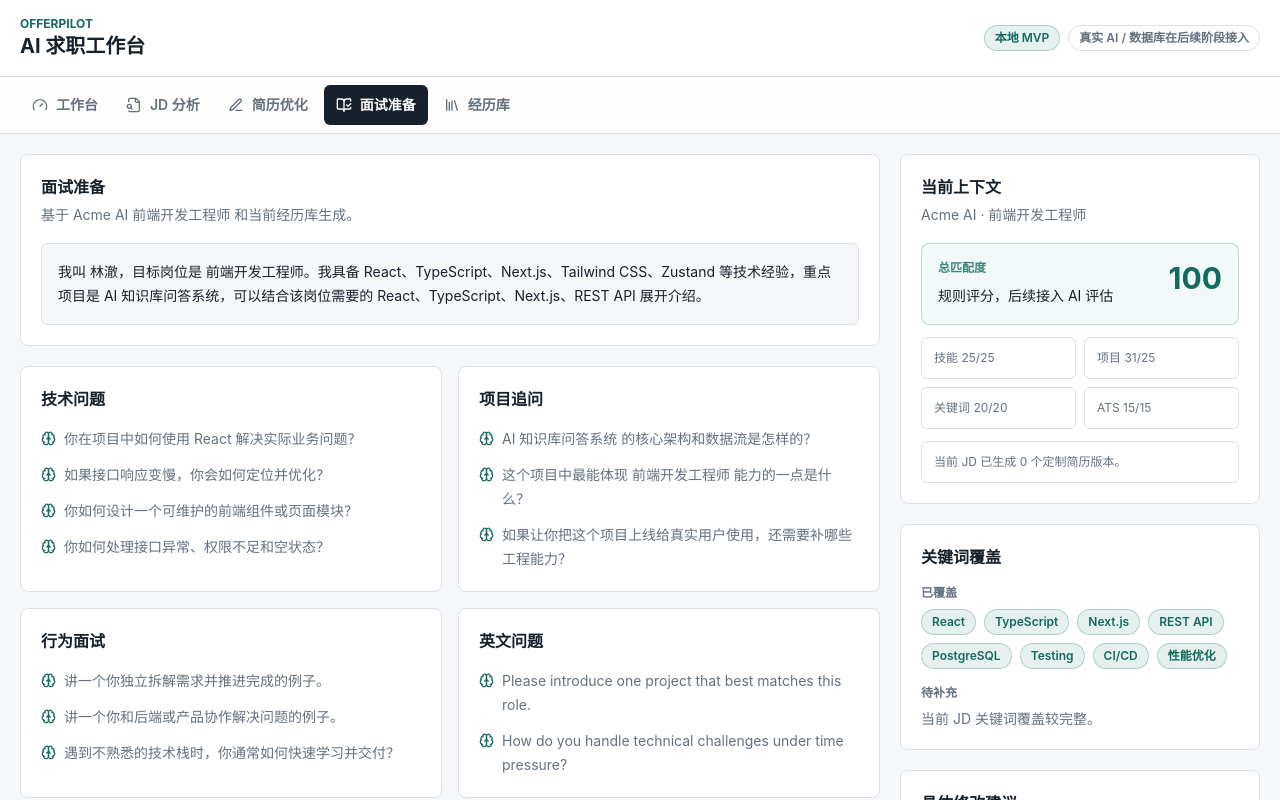
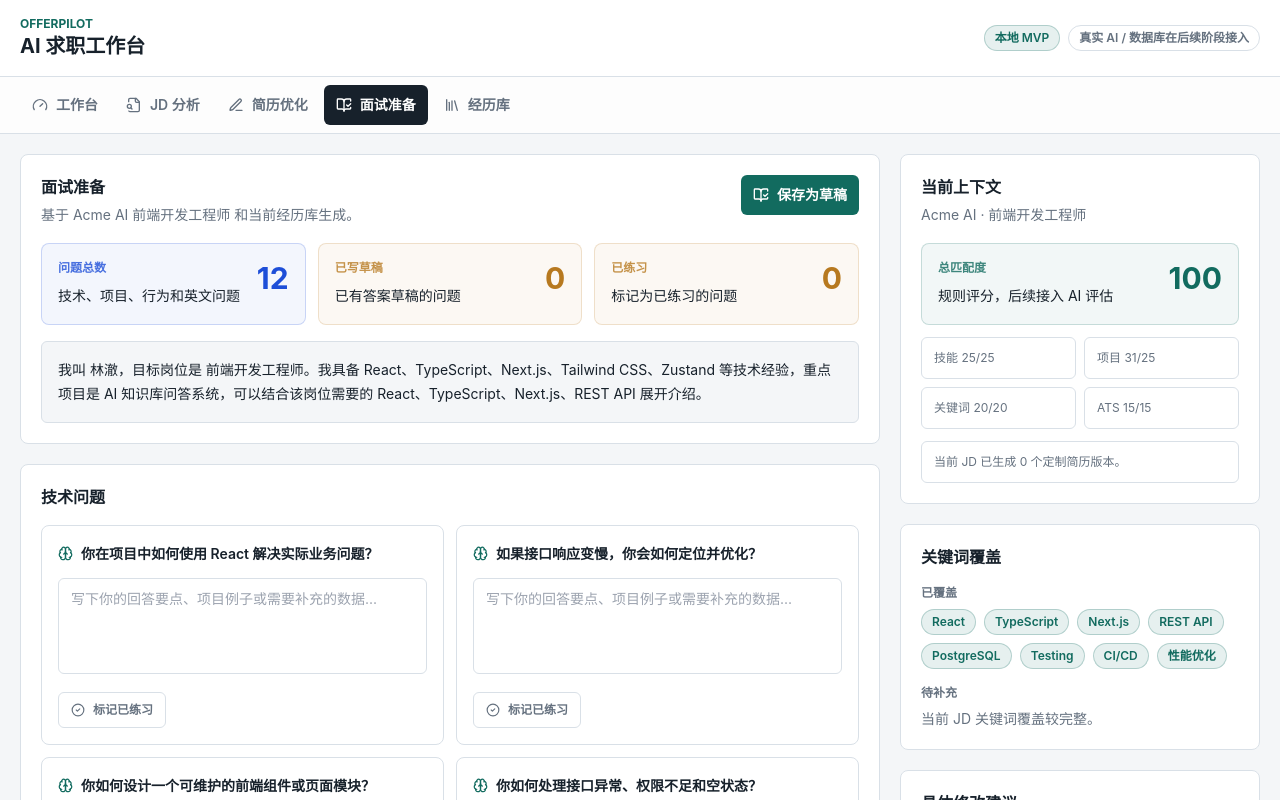
Before and after one commit to xinghe118/offerpilot, a Next.js app: page / in a window 1280 px wide. Both pictures are taken after a click on the button "面试准备". Shown: the top 800 px of the page. Built offline with nearby package versions, Linux system fonts and the light colour scheme.

Commit message:
feat: add interview prep workspace

```diff
--- a/components/offer-pilot-workspace.tsx
+++ b/components/offer-pilot-workspace.tsx
@@ -20,7 +20,7 @@ import { matchResumeToJd } from "@/lib/ai/match-resume";
 import { createTailoredResumeVersion } from "@/lib/ai/resume-version";
 import { rewriteProjectForJd } from "@/lib/ai/rewrite-project";
 import { seedJobDescriptions, seedProfile } from "@/lib/domain/seed-data";
-import type { JobDescription, Project, ResumeVersion, UserProfile } from "@/lib/domain/types";
+import type { InterviewPrep, JobDescription, Project, ResumeVersion, UserProfile } from "@/lib/domain/types";
 import { ScoreCard } from "./ui/score-card";
 
 type TabId = "dashboard" | "jd" | "optimizer" | "interview" | "profile";
@@ -115,6 +115,7 @@ export function OfferPilotWorkspace() {
   const [profile, setProfile] = useState(seedProfile);
   const [jobs, setJobs] = useState<JobDescription[]>(seedJobDescriptions);
   const [versions, setVersions] = useState<ResumeVersion[]>([]);
+  const [prepDrafts, setPrepDrafts] = useState<Record<string, InterviewPrep>>({});
   const [activeJobId, setActiveJobId] = useState(seedJobDescriptions[0].id);
   const [draftJob, setDraftJob] = useState({
     company: "Acme AI",
@@ -127,7 +128,8 @@ export function OfferPilotWorkspace() {
   const activeProject = profile.projects.find((project) => project.id === activeProjectId) ?? profile.projects[0];
   const match = useMemo(() => matchResumeToJd(profile, activeJob), [profile, activeJob]);
   const rewrite = useMemo(() => rewriteProjectForJd(activeProject, activeJob), [activeProject, activeJob]);
-  const prep = useMemo(() => generateInterviewPrep(profile, activeJob), [profile, activeJob]);
+  const generatedPrep = useMemo(() => generateInterviewPrep(profile, activeJob), [profile, activeJob]);
+  const prep = prepDrafts[activeJob.id] ?? generatedPrep;
 
   const averageMatch = Math.round(jobs.reduce((sum, job) => sum + matchResumeToJd(profile, job).total, 0) / jobs.length);
   const missingCount = match.missingKeywords.length;
@@ -166,6 +168,55 @@ export function OfferPilotWorkspace() {
     });
     setVersions((current) => [version, ...current]);
   }
+
+  function ensurePrepDraft() {
+    setPrepDrafts((current) => (current[activeJob.id] ? current : { ...current, [activeJob.id]: generatedPrep }));
+  }
+
+  function updateQuestionDraft(questionId: string, answerDraft: string) {
+    setPrepDrafts((current) => {
+      const base = current[activeJob.id] ?? generatedPrep;
+      const updateGroup = (items: typeof base.technicalQuestions) =>
+        items.map((item) => (item.id === questionId ? { ...item, answerDraft } : item));
+      return {
+        ...current,
+        [activeJob.id]: {
+          ...base,
+          technicalQuestions: updateGroup(base.technicalQuestions),
+          projectQuestions: updateGroup(base.projectQuestions),
+          behaviorQuestions: updateGroup(base.behaviorQuestions),
+          englishQuestions: updateGroup(base.englishQuestions),
+        },
+      };
+    });
+  }
+
+  function togglePracticed(questionId: string) {
+    setPrepDrafts((current) => {
+      const base = current[activeJob.id] ?? generatedPrep;
+      const updateGroup = (items: typeof base.technicalQuestions) =>
+        items.map((item) => (item.id === questionId ? { ...item, practiced: !item.practiced } : item));
+      return {
+        ...current,
+        [activeJob.id]: {
+          ...base,
+          technicalQuestions: updateGroup(base.technicalQuestions),
+          projectQuestions: updateGroup(base.projectQuestions),
+          behaviorQuestions: updateGroup(base.behaviorQuestions),
+          englishQuestions: updateGroup(base.englishQuestions),
+        },
+      };
+    });
+  }
+
+  const allPrepQuestions = [
+    ...prep.technicalQuestions,
+    ...prep.projectQuestions,
+    ...prep.behaviorQuestions,
+    ...prep.englishQuestions,
+  ];
+  const practicedCount = allPrepQuestions.filter((item) => item.practiced).length;
+  const draftedCount = allPrepQuestions.filter((item) => item.answerDraft.trim().length > 0).length;
 
   return (
     <main className="min-h-screen bg-canvas">
@@ -466,10 +517,24 @@ export function OfferPilotWorkspace() {
           {activeTab === "interview" && (
             <div className="space-y-5">
               <Panel>
-                <SectionHeader title="面试准备" detail={`基于 ${activeJob.company} ${activeJob.role} 和当前经历库生成。`} />
+                <div className="flex flex-wrap items-start justify-between gap-3">
+                  <SectionHeader title="面试准备" detail={`基于 ${activeJob.company} ${activeJob.role} 和当前经历库生成。`} />
+                  <button
+                    className="inline-flex h-10 items-center gap-2 rounded-md bg-accent px-3 text-sm font-semibold text-white transition hover:bg-accent/90"
+                    onClick={ensurePrepDraft}
+                  >
+                    <BookOpenCheck size={16} />
+                    保存为草稿
+                  </button>
+                </div>
+                <div className="mt-4 grid gap-3 md:grid-cols-3">
+                  <ScoreCard label="问题总数" value={allPrepQuestions.length} detail="技术、项目、行为和英文问题" tone="blue" />
+                  <ScoreCard label="已写草稿" value={draftedCount} detail="已有答案草稿的问题" tone={draftedCount ? "green" : "amber"} />
+                  <ScoreCard label="已练习" value={practicedCount} detail="标记为已练习的问题" tone={practicedCount ? "green" : "amber"} />
+                </div>
                 <p className="mt-4 rounded-md border border-line bg-canvas p-4 text-sm leading-6 text-ink">{prep.selfIntroduction}</p>
               </Panel>
-              <div className="grid gap-4 lg:grid-cols-2">
+              <div className="grid gap-4">
                 {[
                   ["技术问题", prep.technicalQuestions],
                   ["项目追问", prep.projectQuestions],
@@ -478,14 +543,33 @@ export function OfferPilotWorkspace() {
                 ].map(([title, questions]) => (
                   <Panel key={title as string}>
                     <SectionHeader title={title as string} />
-                    <ul className="mt-4 space-y-3 text-sm leading-6 text-muted">
+                    <div className="mt-4 grid gap-3 lg:grid-cols-2">
                       {(questions as typeof prep.technicalQuestions).map((item) => (
-                        <li className="flex gap-2" key={item.id}>
-                          <Brain className="mt-1 shrink-0 text-accent" size={15} />
-                          {item.question}
-                        </li>
+                        <div className="rounded-lg border border-line p-4" key={item.id}>
+                          <div className="flex items-start gap-2">
+                            <Brain className="mt-1 shrink-0 text-accent" size={15} />
+                            <p className="text-sm font-semibold leading-6 text-ink">{item.question}</p>
+                          </div>
+                          <textarea
+                            className="mt-3 min-h-24 w-full resize-none rounded-md border border-line bg-white px-3 py-2 text-sm leading-6 text-ink outline-none transition focus:border-accent focus:ring-2 focus:ring-accent/15"
+                            placeholder="写下你的回答要点、项目例子或需要补充的数据..."
+                            value={item.answerDraft}
+                            onChange={(event) => updateQuestionDraft(item.id, event.target.value)}
+                          />
+                          <button
+                            className={`mt-3 inline-flex h-9 items-center gap-2 rounded-md border px-3 text-xs font-semibold transition ${
+                              item.practiced
+                                ? "border-accent bg-accent/10 text-accent"
+                                : "border-line bg-white text-muted hover:border-accent hover:text-ink"
+                            }`}
+                            onClick={() => togglePracticed(item.id)}
+                          >
+                            <CheckCircle2 size={14} />
+                            {item.practiced ? "已练习" : "标记已练习"}
+                          </button>
+                        </div>
                       ))}
-                    </ul>
+                    </div>
                   </Panel>
                 ))}
               </div>
```
